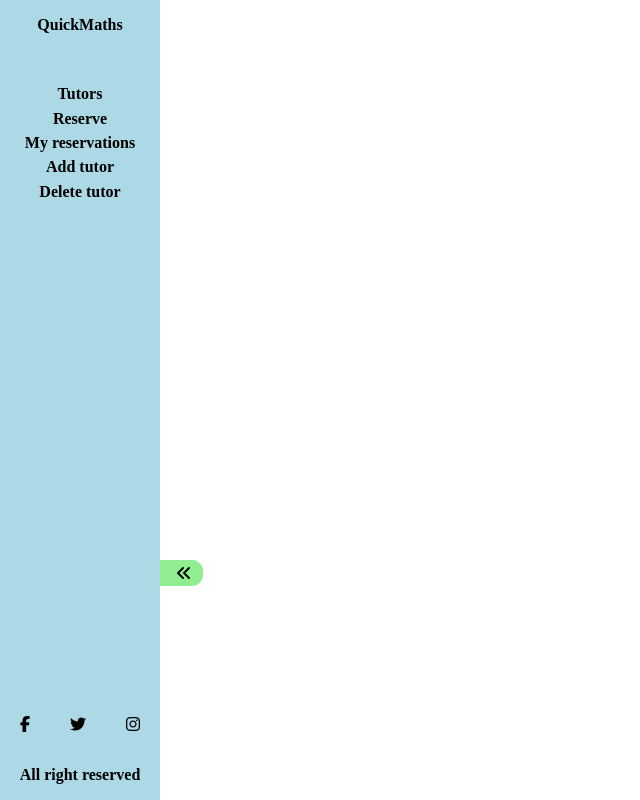
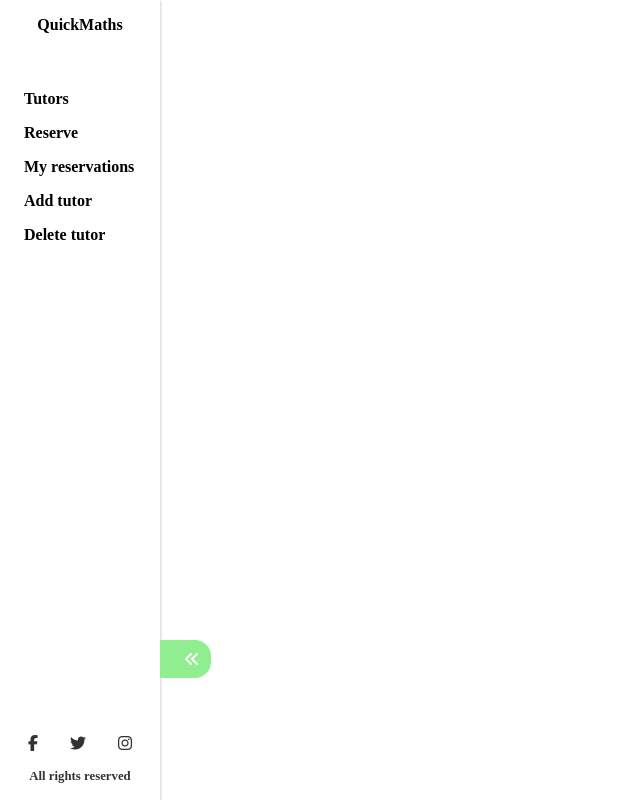
Before and after one commit to laiifuu/quickmaths-frontend, a React (Create React App) app: page / in a window 1280 px wide. Both pictures are taken after a click on the button "burger menu button". Shown: the whole page, without its empty margins (0-640 px from the left). Built offline with nearby package versions, Linux system fonts and the light colour scheme.

Commit message:
Update styling

```diff
--- a/src/modules/Nav.js
+++ b/src/modules/Nav.js
@@ -1,10 +1,9 @@
-import { useState, useEffect } from 'react';
+import { useState } from 'react';
 import { NavLink } from 'react-router-dom';
 import './Nav.scss';
 
 const Nav = () => {
   const [showMenu, setShowMenu] = useState(false);
-  const [screenWidth, setScreenWidth] = useState(window.innerWidth);
 
   const toggleMenu = () => {
     setShowMenu(!showMenu);
@@ -20,20 +19,12 @@ const Nav = () => {
     }
   };
 
-  useEffect(() => {
-    const changeWidth = () => {
-      setScreenWidth(window.innerWidth);
-    };
-    window.addEventListener('resize', changeWidth);
-  }, []);
-
   return (
     <header>
-      <i className={!showMenu && screenWidth > 768 ? 'navAngle fa-solid fa-angles-right' : 'display-none'} onClick={toggleMenu} onKeyDown={keyInput} tabIndex="0" aria-label="close-menu" role="button" />
-      <i className={!showMenu && screenWidth < 768 ? 'menuButton fa-solid fa-bars ' : 'display-none'} onClick={toggleMenu} onKeyDown={keyInput} tabIndex="0" aria-label="close-menu" role="button" />
+      <i className={!showMenu ? 'menuButton fa-solid fa-bars ' : 'display-none'} onClick={toggleMenu} onKeyDown={keyInput} tabIndex="0" aria-label="burger menu button" role="button" />
 
-      <nav className={showMenu ? 'showMenu' : 'display-none'}>
-        <NavLink to="/" className="logo" onClick={hideMenu} tabIndex="0">QuickMaths</NavLink>
+      <nav className={!showMenu ? 'display-none' : ''}>
+        <NavLink to="/" className="logo" onClick={hideMenu}>QuickMaths</NavLink>
         <ul className="menuLinks">
           <li>
             <NavLink to="/login" onClick={hideMenu}>Tutors</NavLink>
@@ -62,11 +53,11 @@ const Nav = () => {
             <a href="https://instagram.com" onClick={hideMenu} target="_blank" rel="noreferrer" aria-label="instagram page"><i className="fa-brands fa-instagram" /></a>
           </li>
         </ul>
-        <div className="navRights">All right reserved</div>
+        <div className="navRights">All rights reserved</div>
       </nav>
 
-      <i className={showMenu && screenWidth < 768 ? 'menuButton fa-solid fa-xmark' : 'display-none'} onClick={toggleMenu} onKeyDown={keyInput} tabIndex="0" aria-label="close-menu" role="button" />
-      <i className={showMenu && screenWidth > 768 ? 'navAngleGapLeft navAngle fa-solid fa-angles-left' : 'display-none'} onClick={toggleMenu} onKeyDown={keyInput} tabIndex="0" aria-label="close-menu" role="button" />
+      <i className={showMenu ? 'menuButton closeMenuButton fa-solid fa-xmark' : 'display-none'} onClick={toggleMenu} onKeyDown={keyInput} tabIndex="0" aria-label="close menu button" role="button" />
+      <i className={showMenu ? 'navAngleClose navAngle fa-solid fa-angles-left' : 'display-none'} onClick={toggleMenu} onKeyDown={keyInput} tabIndex="0" aria-label="close menu button" role="button" />
     </header>
   );
 };
--- a/src/modules/Nav.scss
+++ b/src/modules/Nav.scss
@@ -1,12 +1,14 @@
 * {
   font-weight: 900;
+  color: rgb(51, 51, 51);
 }
 
 nav {
+  font-size: 1.5rem;
+  background-color: white;
   position: absolute;
   display: flex;
   flex-direction: column;
-  background-color: lightblue;
   margin: 0;
   height: 100vh;
   width: 100vw;
@@ -31,7 +33,7 @@ nav {
   margin-top: 2rem;
 
   li {
-    padding: 0.2rem;
+    padding: 0.5rem;
     text-align: center;
   }
 }
@@ -39,7 +41,7 @@ nav {
 .socialLinks {
   margin-top: auto;
   display: flex;
-  justify-content: space-around;
+  justify-content: center;
 
   li {
     padding: 1rem;
@@ -48,29 +50,57 @@ nav {
 
 .navRights {
   text-align: center;
-  padding: 1rem;
+  font-size: 0.8rem;
+  padding-bottom: 1rem;
+}
+
+.navAngleClose {
+  display: none;
 }
 
 @media only screen and (min-width: 768px) {
   nav {
+    font-size: 1rem;
     float: left;
     display: flex;
     flex-direction: column;
-    background-color: lightblue;
     margin: 0;
     height: 100vh;
     width: 10rem;
+    box-shadow: 1px 1px 2px lightgray;
+    background-color: white;
   }
 
-  .navAngleGapLeft {
+  .navAngleClose {
+    display: block;
+    top: 80%;
     left: 10rem;
+    color: white;
+    background-color: lightgreen;
+  }
+
+  .closeMenuButton {
+    display: none;
   }
 
   .navAngle {
     position: absolute;
-    top: 70vh;
-    padding: 0.3rem 0.7rem 0.3rem 1rem;
-    border-radius: 0 0.7rem 0.7rem 0;
-    background-color: lightgreen;
+    padding: 0.7rem 0.7rem 0.7rem 1.5rem;
+    border-radius: 0 1rem 1rem 0;
+  }
+
+  .menuLinks {
+    li {
+      text-align: left;
+      margin-left: 1rem;
+    }
+
+    li:hover {
+      background-color: lightgreen;
+
+      a {
+        color: white;
+      }
+    }
   }
 }
```
